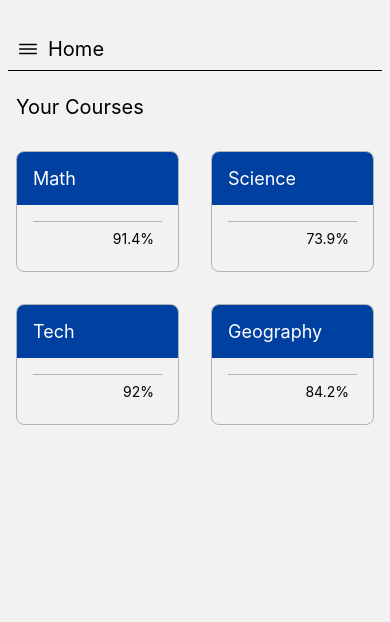
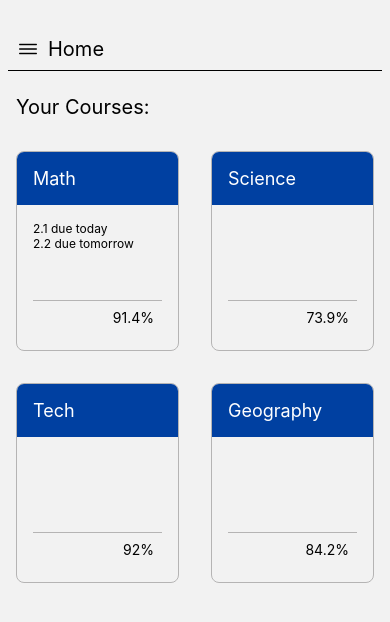
Before and after one commit to JasonChou0105/Course_Manager, a React Native app: screen /HomeScreen in a window 390 px wide. Shown: the top 622 px of the page. Built offline with nearby package versions, Linux system fonts and the light colour scheme.

Commit message:
adding test object and adding deadlines to CourseTile

```diff
--- a/components/Home/CourseTile.js
+++ b/components/Home/CourseTile.js
@@ -6,7 +6,7 @@ function CourseTile({ Data }) {
   return (
     <View style={styles.container}>
       <CourseHeader>{Data.name}</CourseHeader>
-      <InfoContainer average={Data.average} />
+      <InfoContainer average={Data.average} deadlines={Data.deadlines} />
     </View>
   );
 }
@@ -19,9 +19,10 @@ const styles = StyleSheet.create({
     borderRadius: 8,
     borderColor: "#b5b4b4",
     overflow: "hidden",
+    height: 200,
   },
   infoContainer: {
-    margin: 24,
+    margin: 8,
   },
 });
 
--- a/components/Home/InfoContainer.js
+++ b/components/Home/InfoContainer.js
@@ -3,15 +3,34 @@ import { StyleSheet, Text, View } from "react-native";
 function InfoContainer({ average, deadlines }) {
   return (
     <View style={styles.container}>
+      <View style={styles.dueDateContainer}>
+        {deadlines.map((deadline) => displayDueDate(deadline))}
+      </View>
       <View style={styles.averageContainer}>
         <Text>{average}%</Text>
       </View>
     </View>
   );
 }
+
+function displayDueDate(deadline) {
+  const diffTime = Math.abs(deadline.dueDate - new Date().setHours(0, 0, 0, 0));
+  var dueDate = Math.ceil(diffTime / (1000 * 60 * 60 * 24));
+  if (dueDate == 0) {
+    dueDate = `${deadline.title} due today`;
+  } else if (dueDate == 1) {
+    dueDate = `${deadline.title} due tomorrow`;
+  } else {
+    dueDate = `${deadline.title} due in ${dueDate} days`;
+  }
+  return <Text style={styles.dueDateText}>{dueDate}</Text>;
+}
+
 const styles = StyleSheet.create({
   container: {
     margin: 16,
+    flex: 1,
+    justifyContent: "space-between",
   },
   averageContainer: {
     padding: 8,
@@ -19,6 +38,12 @@ const styles = StyleSheet.create({
     borderTopColor: "#b5b4b4",
     alignItems: "flex-end",
   },
+  dueDateText: {
+    fontSize: 12,
+  },
+  dueDateContainer: {
+    marginBottom: 8,
+  },
 });
 
 export default InfoContainer;
--- a/models/Deadline.js
+++ b/models/Deadline.js
@@ -1,3 +1,4 @@
+//title, dueDate, id
 export default class Deadline {
   constructor(title, dueDate, id) {
     this.title = title;
--- /dev/null
+++ b/models/Test.js
@@ -0,0 +1,9 @@
+//title, mark, weight, id
+export default class Test {
+  constructor(title, mark, weight, id) {
+    this.title = title;
+    this.mark = mark;
+    this.weight = weight;
+    this.id = id;
+  }
+}
--- a/screens/HomeScreen.js
+++ b/screens/HomeScreen.js
@@ -3,18 +3,32 @@ import CoursesDisplay from "../components/Home/CoursesDisplay";
 import Course from "../models/Course";
 import ScreenHeader from "../components/Headers/ScreenHeader";
 import Header from "../components/Headers/Header";
+import Test from "../models/Test";
+import Deadline from "../models/Deadline";
+//name, banner, average, tests/assignments (new object array), deadlines (new object array)
+//title, mark, weight, id
+//title, dueDate, id
 
 function HomeScreen() {
   return (
     <View style={styles.container}>
       <ScreenHeader>Home</ScreenHeader>
-      <Header>Your Courses</Header>
+      <Header>Your Courses: </Header>
       <CoursesDisplay
         courses={[
-          new Course("Math", "math", "91.4"),
-          new Course("Science", "science", "73.9"),
-          new Course("Tech", "tech", "92"),
-          new Course("Geography", "Geography", "84.2"),
+          new Course(
+            "Math",
+            "math",
+            "91.4",
+            [],
+            [
+              new Deadline("2.1", new Date(2024, 2, 10)),
+              new Deadline("2.2", new Date(2024, 2, 11)),
+            ]
+          ),
+          new Course("Science", "science", "73.9", [], []),
+          new Course("Tech", "tech", "92", [], []),
+          new Course("Geography", "Geography", "84.2", [], []),
         ]}
       />
     </View>
```
